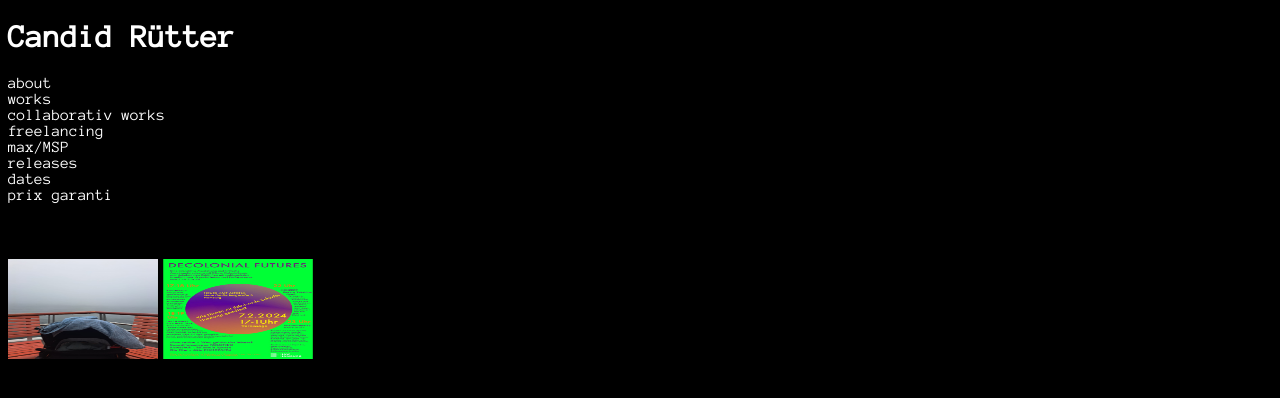
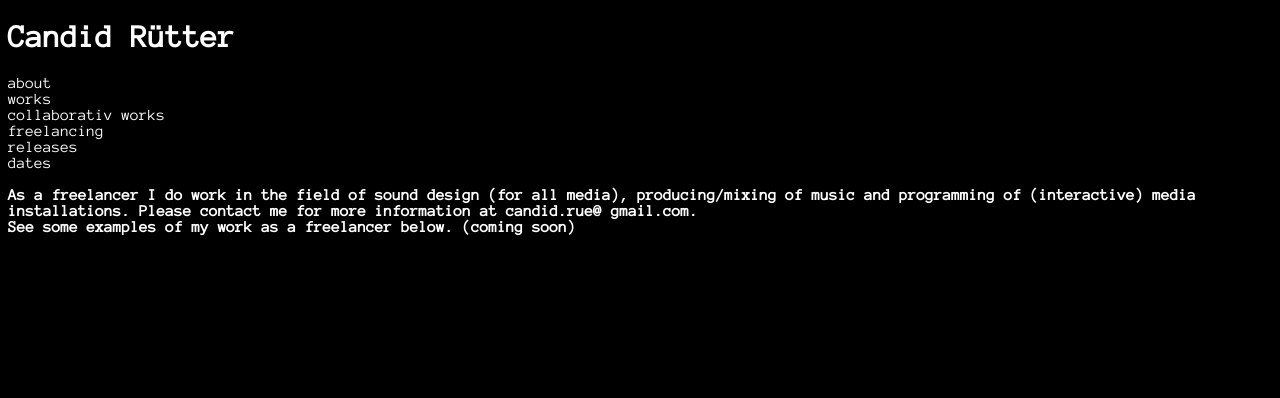
Before and after one commit to bitcrusher111/bitcrusher111.github.io, a Jekyll site: the page freelancing.html, which Jekyll copies as it is, in a window 1280 px wide. Shown: the top 398 px of the page. Built offline with Jekyll 4.4.1, drawn with Linux system fonts in a browser that asks for light colours.

Commit message:
Gallery commit

```diff
--- a/pages/01_works/works.html
+++ b/freelancing.html
@@ -11,18 +11,13 @@
     <h1><a class="violetlink" href="/index.html">Candid Rütter</a></h1>
      <!-- Include the navigation bar -->
      <div id="navbar"></div>
+     <div class="spacer1"></div>
+     <b
 
-     <div class="spacer1"></div>
-     <div class="spacer1"></div>
+     <p>As a freelancer I do work in the field of sound design (for all media), producing/mixing of music and programming of (interactive) media installations. Please contact me for more information at candid.rue@ gmail.com. <br>
 
 
-     <div class="gallery">
-        <div class="thumbnails">
-          <a href="works/dossolvingscreens.md"><img src="/images/works/image1.jpg" alt="Image 1"></a>
-          <a href="02_work.html"><img src="/images/works/image2.jpg" alt="Image 2"></a>
-          <!-- Add more images here -->
-        </div>
-      </div>
+        See some examples of my work as a freelancer below. (coming soon)</p>
 
      <!-- Include the JavaScript file -->
      <script src="/script.js"></script>
--- a/navbar.html
+++ b/navbar.html
@@ -1,14 +1,14 @@
 <!-- navbar.html -->
 <nav>
     <ul>
-        <li><a class="violetlink" href="/pages/00_about/about.html">about</a></li>
-        <li><a class="violetlink" href="/pages/01_works/works.html">works</a></li>
-        <li><a class="violetlink" href="/pages/02_collabs/collabs.html">collaborativ works</a></li>
-        <li><a class="violetlink" href="/pages/03_freelancing/freelancing.html">freelancing</a></li>
-        <li><a class="violetlink" href="/pages/04_maxmsp/maxmsp.html">max/MSP</a></li>
-        <li><a class="violetlink" href="/pages/05_releases/releases.html">releases</a></li>
-        <li><a class="violetlink" href="/pages/06_dates/dates.html">dates</a></li>
-        <li><a class="violetlink" href="/pages/07_prixgaranti/prixgaranti.html">prix garanti</a></li>
+        <li><a class="violetlink" href="/about.html">about</a></li>
+        <li><a class="violetlink" href="/works.html">works</a></li>
+        <li><a class="violetlink" href="/collabs.html">collaborativ works</a></li>
+        <li><a class="violetlink" href="/freelancing.html">freelancing</a></li>
+        <!-- <li><a class="violetlink" href="/pages/04_maxmsp/maxmsp.html">max/MSP</a></li> -->
+        <li><a class="violetlink" href="/releases.html">releases</a></li>
+        <li><a class="violetlink" href="/dates.html">dates</a></li>
+       <!--  <li><a class="violetlink" href="/pages/07_prixgaranti/prixgaranti.html">prix garanti</a></li> -->
 
     </ul>
 </nav>
--- a/styles.css
+++ b/styles.css
@@ -39,43 +39,63 @@
     color: violet;
 }
 
-To achieve this, you can use the :first-child pseudo-class selector to target the first child of the .thumbnails container and remove its left margin. Here's how you can modify the CSS:
 
-css
-
-/* galleries */
+/* Common Gallery Styles */
 .gallery {
   display: flex;
-  flex-direction: column;
-  align-items: left;
+  flex-wrap: wrap;
+  gap: 10px; /* Space between items */
 }
 
-.thumbnails {
-  display: flex;
-  justify-content: left;
-  margin-left: 0; /* Reset margin */
+.gallery a {
+  text-decoration: none; /* Removes underline from links */
+  color: inherit; /* Inherits text color from overlay */
 }
 
-.thumbnails a {
-  margin-left: 5px; /* Set margin for all except the first */
+.gallery-item {
+  position: relative;
+  overflow: hidden;
 }
 
-.thumbnails a:first-child {
-  margin-left: 0; /* Remove margin for the first child */
+.gallery-item img {
+  width: 100%;
+  height: 100%;
+  object-fit: cover; /* Ensures the image fits without distortion */
 }
 
-.thumbnails img {
-  width: 150px;
-  height: 100px;
-  cursor: pointer;
-  /* Add more styles as needed */
+/* Overlay Styling */
+.overlay {
+  position: absolute;
+  top: 0;
+  left: 0;
+  width: 100%;
+  height: 100%;
+  background: rgba(0, 0, 0, 0.6); /* Dark overlay */
+  color: white;
+  display: flex;
+  align-items: center;   /* Center vertically */
+  justify-content: center; /* Center horizontally */
+  text-align: center;
+  font-size: 14px; /* Adjust font size as needed */
+  opacity: 0;
+  transition: opacity 0.3s ease;
 }
 
-.main-image img {
-  max-width: 100%;
-  max-height: 400px;
+.gallery-item:hover .overlay {
+  opacity: 1;
 }
 
-.spacer1 {
-    padding-bottom: 20px;
-} /* Adjust the value to set the desired space */
+
+/* Gallery Works (Original Rectangular Layout) */
+.gallery_works .gallery-item {
+  width: 150px; /* Fixed width */
+  height: 100px; /* Fixed height */
+  flex: 0 0 auto; /* Prevents resizing */
+}
+
+/* Gallery Releases (Square Layout) */
+.gallery_releases .gallery-item {
+  width: 150px; /* Fixed width for square */
+  height: 150px; /* Fixed height for square */
+  flex: 0 0 auto; /* Prevents resizing */
+}
```
Also changed, not shown: collabs.html (added, +43 -0 lines), csv/dates.csv (added, +65 -0 lines), dates.html (added, +115 -0 lines), pages/02_collabs/collabs.html (deleted, +0 -22 lines), pages/03_freelancing/freelancing.html (deleted, +0 -24 lines), pages/05_releases/releases.html (deleted, +0 -22 lines), pages/06_dates/dates.html (deleted, +0 -23 lines), releases.html (added, +58 -0 lines), works.html (added, +86 -0 lines), about.html (renamed from pages/00_about/about.html), images/works/dummy1.png (added), images/works/release_dummy.jpg (added), z_old/works/delulu-is-the-solulu.md (added).
